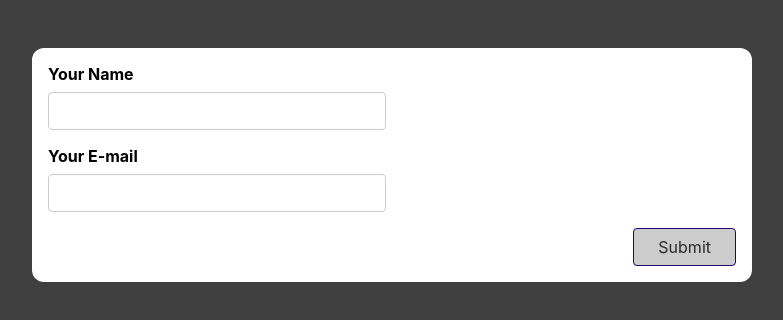
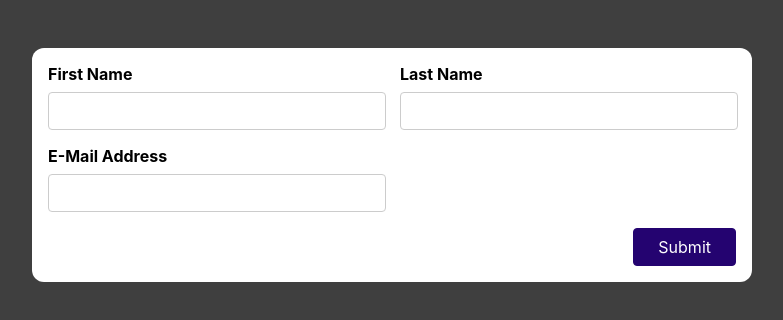
Before and after one commit to Harish1651999/mock-formValidation, a React (Create React App) app: page / in a window 1280 px wide. Shown: the top 320 px of the page, without its empty margins (248-1031 px from the left). Built offline with nearby package versions, Linux system fonts and the light colour scheme.

Commit message:
add basicform inputs.

```diff
--- a/src/App.js
+++ b/src/App.js
@@ -1,10 +1,10 @@
-import SimpleInput from "./components/SimpleInput";
 import "./App.css";
+import BasicForm from "./components/BasicForm";
 
 function App() {
   return (
     <div className="App">
-      <SimpleInput />
+      <BasicForm />
     </div>
   );
 }
--- a/src/components/BasicForm.js
+++ b/src/components/BasicForm.js
@@ -1,7 +1,27 @@
 import React from "react";
 
 const BasicForm = () => {
-  return <></>;
+  return (
+    <form>
+      <div className="control-group">
+        <div className="form-control">
+          <label htmlFor="name">First Name</label>
+          <input type="text" id="name" />
+        </div>
+        <div className="form-control">
+          <label htmlFor="name">Last Name</label>
+          <input type="text" id="name" />
+        </div>
+      </div>
+      <div className="form-control">
+        <label htmlFor="email">E-Mail Address</label>
+        <input type="email" id="email" />
+      </div>
+      <div className="form-actions">
+        <button>Submit</button>
+      </div>
+    </form>
+  );
 };
 
 export default BasicForm;
```
